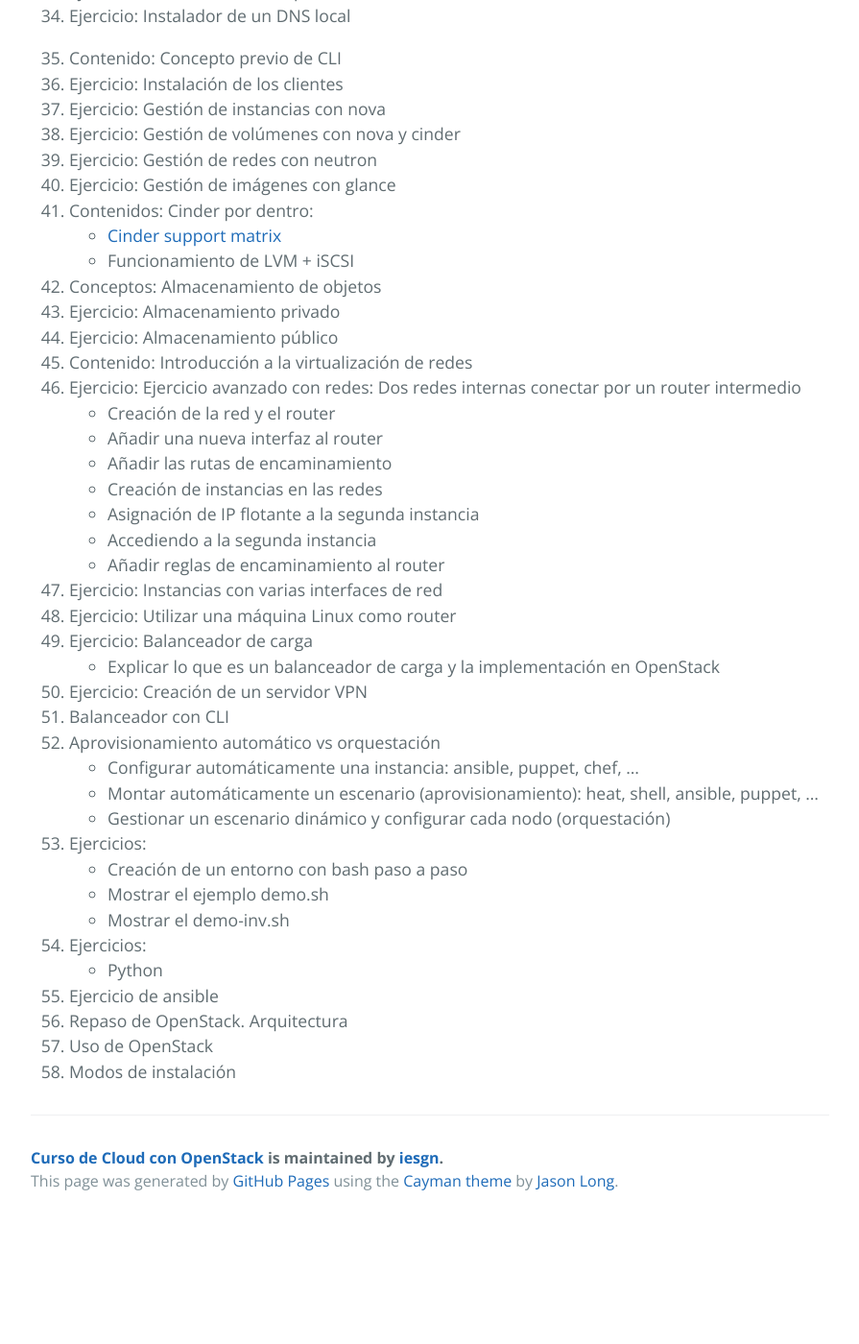
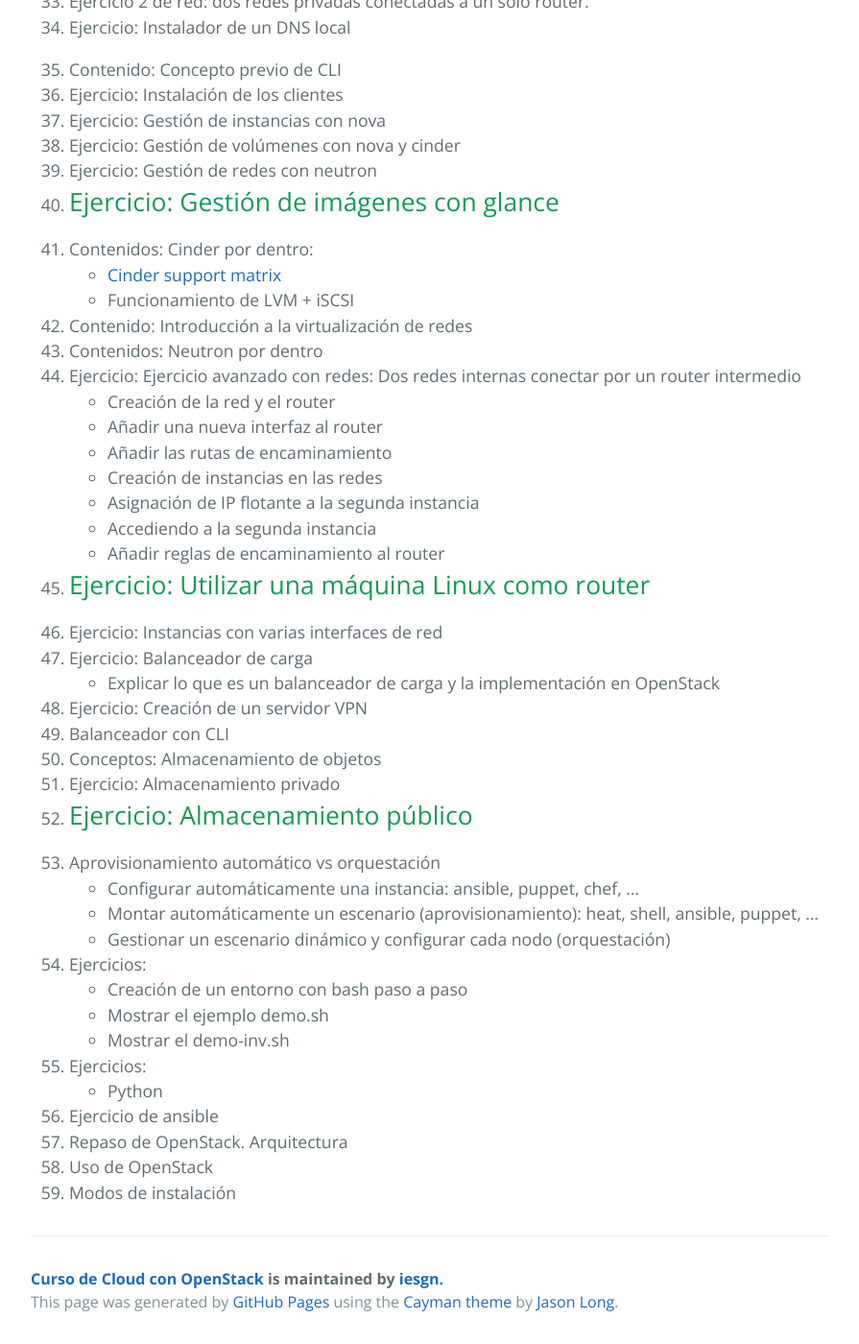
Before and after one commit to iesgn/ow1, a Jekyll site: the page built from curso/sesion.md, in a window 1280 px wide and 1400 px high, scrolled down 3548 px. Shown: the whole window at 96% size, without its empty margins (192-1087 px from the left). Built offline with Jekyll 4.4.1, drawn with Linux system fonts in a browser that asks for light colours; before the commit the page ends 4822 px from its top, so only the background shows below that; part of the change alters nothing that is shown; some of the changed text lies outside the part shown.

Commit message:
Modificación

```diff
--- a/curso/sesion.md
+++ b/curso/sesion.md
@@ -10,11 +10,11 @@ tittle: Sesiones online
 |28 de Mayo| 12,13,14,15,16,17,18,19,20,21 | Alberto |
 |2 de Junio| 22,23,24,25,26,27,28 | José Domingo |
 |9 de Junio| 29,30,31,32,33,34,35,36,37,38,39,40 | José Domingo |
-|11 de Junio|24,25,26,27,28,29,30,31  | Alberto |
-|16 de Junio|32,33,34,35,36,37,38 | José Domingo |
-|18 de Junio|39,40,41  | Alberto |
-|23 de Junio|42,43,44  | José Domingo |
-|25 de Junio|45,46,47  | Alberto |
+|11 de Junio|  | Alberto |
+|16 de Junio| | José Domingo |
+|18 de Junio|  | Alberto |
+|23 de Junio|  | José Domingo |
+|25 de Junio|  | Alberto |
 
 # Puntos
 
@@ -83,7 +83,7 @@ tittle: Sesiones online
  * Terminar la instancia e instanciar una nueva
 1. Ejercicio: Crear una nueva imagen desde un volumen con sistema operativo
 1. Ejercicio: Instalación de owncloud
-
+----
 1. Contenidos: Conceptos previos de redes
 1. Ejercicio: Estudiar la configuración de la red por defecto de nuestro proyecto
  * Ver la red y subred definidas
@@ -106,13 +106,13 @@ tittle: Sesiones online
 1. Ejercicio: Gestión de volúmenes con nova y cinder
 1. Ejercicio: Gestión de redes con neutron
 1. Ejercicio: Gestión de imágenes con glance
+----
+
 1. Contenidos: Cinder por dentro:
  * [Cinder support matrix](https://wiki.openstack.org/wiki/CinderSupportMatrix)
  * Funcionamiento de LVM + iSCSI
-1. Conceptos: Almacenamiento de objetos
-1. Ejercicio: Almacenamiento privado
-1. Ejercicio: Almacenamiento público
 1. Contenido: Introducción a la virtualización de redes
+1. Contenidos: Neutron por dentro
 1. Ejercicio: Ejercicio avanzado con redes: Dos redes internas conectar por un router intermedio
  * Creación de la red y el router
  * Añadir una nueva interfaz al router
@@ -121,12 +121,17 @@ tittle: Sesiones online
  * Asignación de IP flotante a la segunda instancia
  * Accediendo a la segunda instancia
  * Añadir reglas de encaminamiento al router
+1. Ejercicio: Utilizar una máquina Linux como router
+-----
 1. Ejercicio: Instancias con varias interfaces de red
-1. Ejercicio: Utilizar una máquina Linux como router
 1. Ejercicio: Balanceador de carga
  * Explicar lo que es un balanceador de carga y la implementación en OpenStack
 1. Ejercicio: Creación de un servidor VPN
 1. Balanceador con CLI
+1. Conceptos: Almacenamiento de objetos
+1. Ejercicio: Almacenamiento privado
+1. Ejercicio: Almacenamiento público
+-----
 1. Aprovisionamiento automático vs orquestación
  * Configurar automáticamente una instancia: ansible, puppet, chef, ...
  * Montar automáticamente un escenario (aprovisionamiento): heat, shell, ansible, puppet, ...
```
